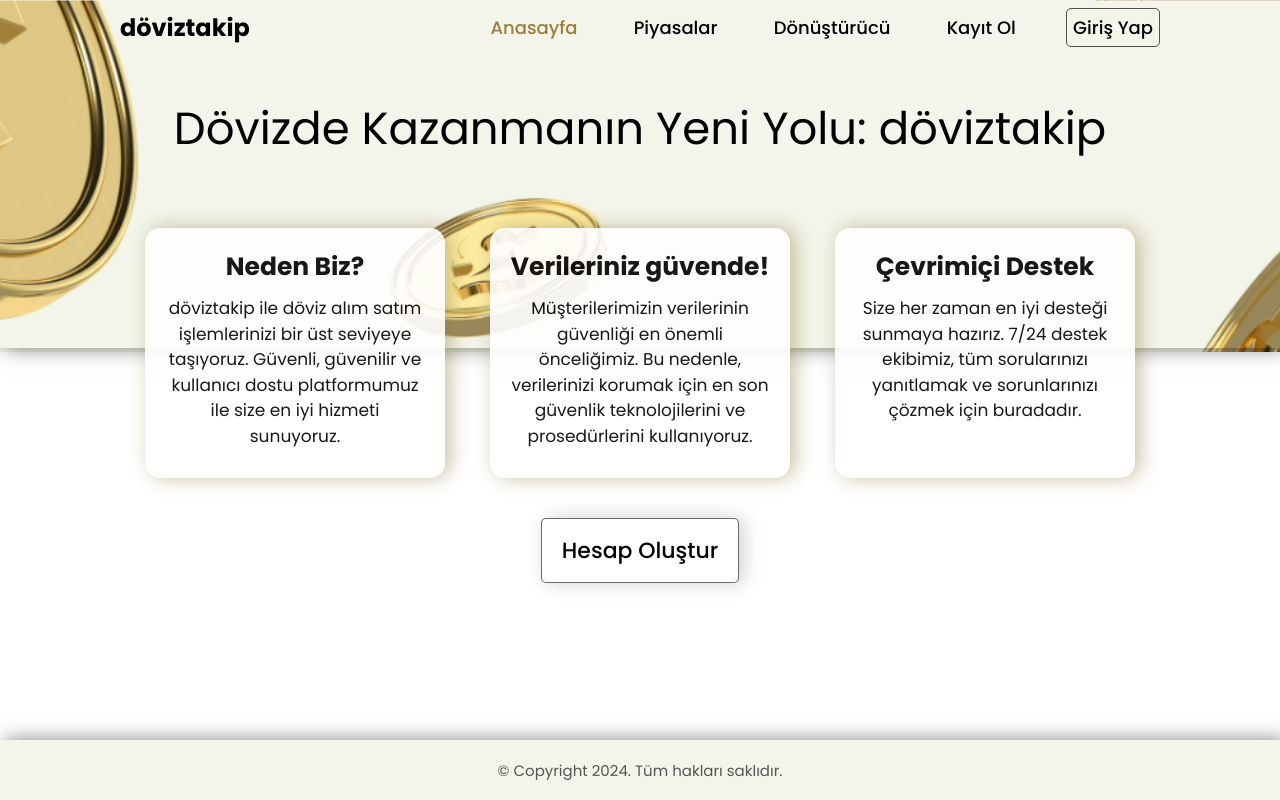
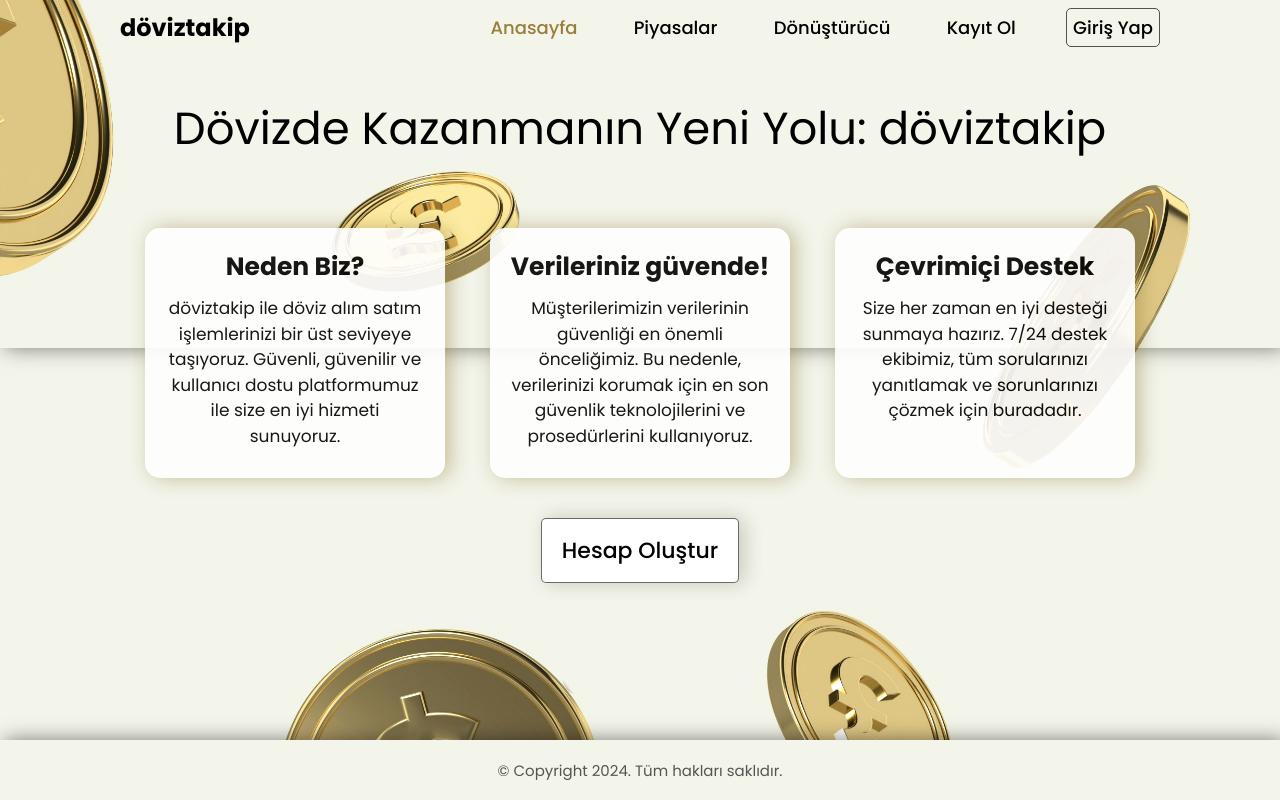
Before and after one commit to tolgab35/Doviz-Otomasyon-Sitesi, a PHP site: page / in a window 1280 px wide. Run offline with PHP 8.4, Linux system fonts and the light colour scheme.

Commit message:
update background image

```diff
--- a/style.css
+++ b/style.css
@@ -6,12 +6,17 @@
 }
 body {
   min-height: 100vh;
-  background: url("images/caption-bg.png") no-repeat;
+}
+body,
+.header {
+  background: url("images/coins-main-bg.jpg") no-repeat;
+  background-size: 2600px;
+  background-position-x: -700px;
+  background-position-y: 0px;
 }
 
 .header {
   position: absolute;
-  background: url("images/caption-bg.png") no-repeat;
   top: 0;
   left: 0;
   width: 100%;
```
